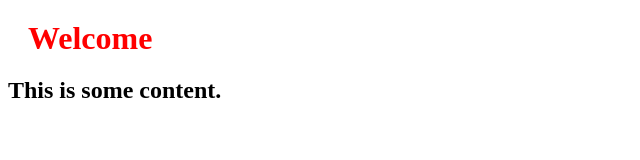
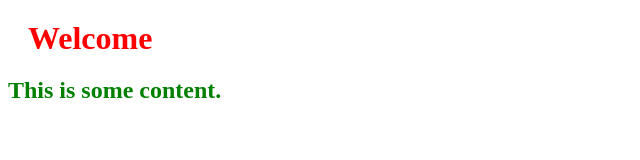
Before and after one commit to trevormcgrath/LESS-Landing-Page, a plain HTML site: page index.html in a window 1280 px wide. Shown: the whole page, without its empty margins (0-640 px from the left). Drawn offline with nearby package versions, Linux system fonts and the light colour scheme.

Commit message:
Playing around with the LESS files

```diff
--- a/css/LandingPageStyles.css
+++ b/css/LandingPageStyles.css
@@ -1 +1 @@
-h1{color:red;margin:20px}
+h1{color:red;margin:20px}h2{color:green}
--- a/css/styles.less
+++ b/css/styles.less
@@ -2,3 +2,7 @@ h1{
 	color:red;
 	margin:20px;
 }
+
+h2{
+	color: green;
+}
```
